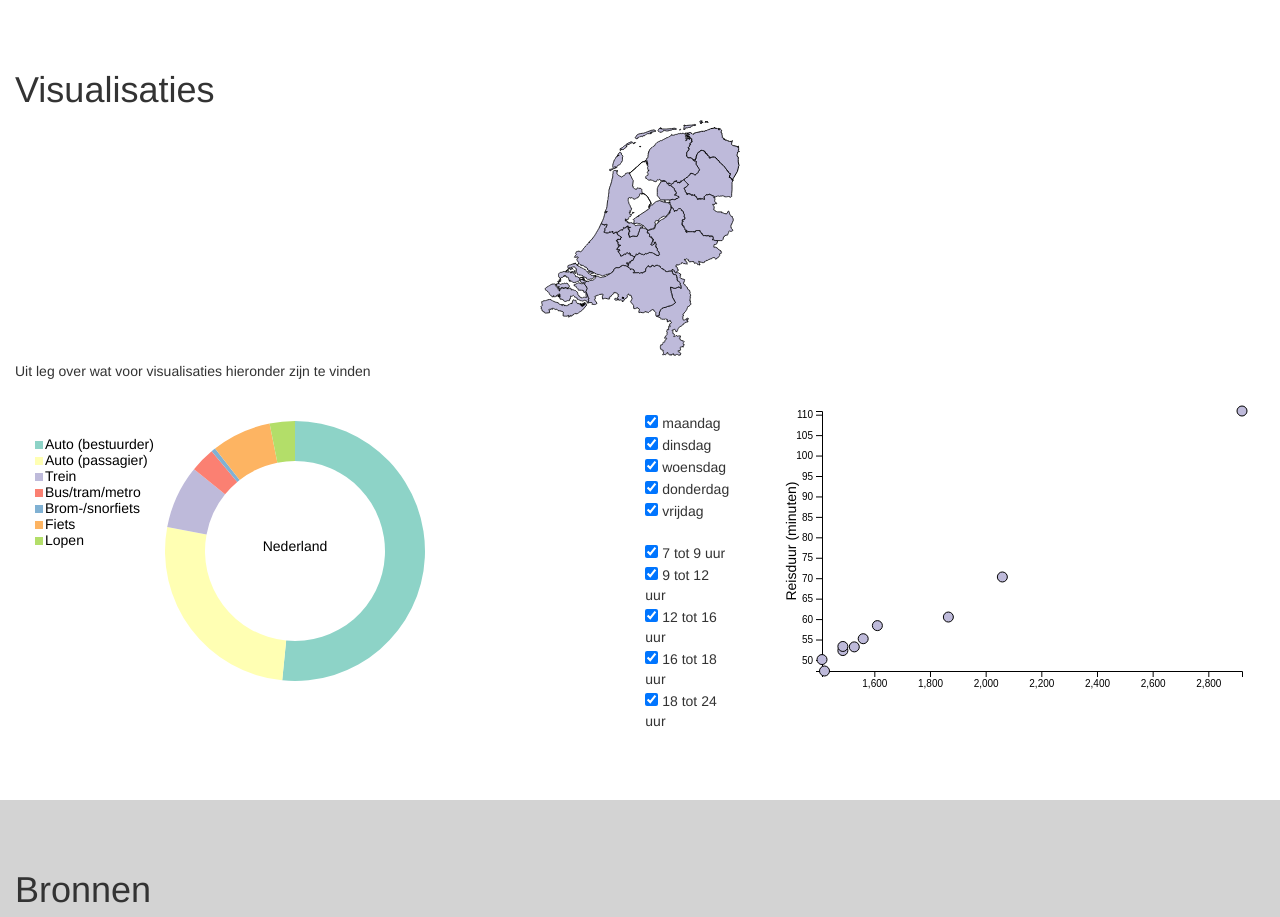
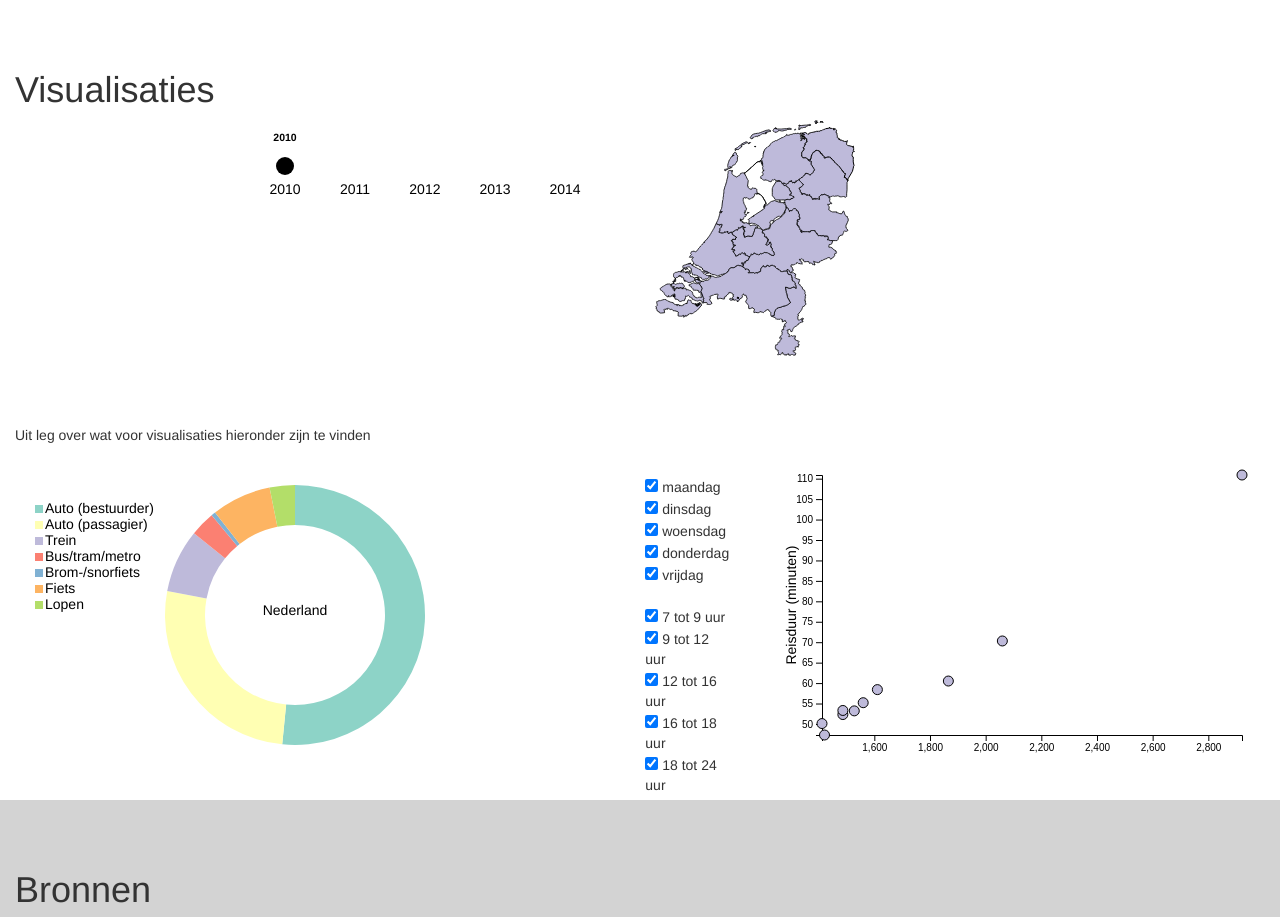
Before and after one commit to LinseyUvA/Programmeerproject, a plain HTML site: page vervoer/index.html in a window 1280 px wide. Shown: the part 800-1717 px from the top of the page. Drawn offline with nearby package versions, Linux system fonts and the light colour scheme.

Commit message:
update donderdag

```diff
--- a/vervoer/index.html
+++ b/vervoer/index.html
@@ -56,7 +56,10 @@ Dit html bestand...
       <div id="section2" class="container-fluid">
         <h1>Visualisaties</h1>
         <div id="container">
-          <div align = "center" id="kaartContainer"></div>
+          <div class="row">
+            <div class="col-sm-6" align = "right" id="sliderContainer"></div>
+            <div class="col-sm-6" id="kaartContainer"></div>
+          </div>
           <p>Uit leg over wat voor visualisaties hieronder zijn te vinden</p>
           <div class="row">
             <div class="col-sm-5" id="ringdiagramContainer"></div>
--- a/vervoer/kaart.js
+++ b/vervoer/kaart.js
@@ -34,5 +34,74 @@ function kaart(reizigerskilometers, vervoerswijze) {
                 d3.selectAll(".tooltipje3").remove()
                 updateRingdiagram(reizigerskilometers, vervoerswijze, d.Provincie);
                 update(vervoerswijze, d.Provincie, "Totaal");})
+}
 
+function slider() {
+  // marges vast leggen
+  var marge = {boven: 50, beneden: 20, rechts: 60, links: 160};
+  var grafiekHoogte = hoogte - marge.boven - marge.beneden;
+  var grafiekBreedte = breedte - marge.rechts - marge.links;
+
+  var svg = d3.select("#sliderContainer")
+    .append("svg")
+    .attr("width", grafiekBreedte + marge.links + marge.rechts)
+    .attr("height", grafiekHoogte + marge.boven + marge.beneden);
+
+  var formatDateIntoYear = d3.timeFormat("%Y")
+
+  var startDatum = new Date("2010");
+  var eindDatum = new Date("2014");
+
+  var moving = false;
+  var currentValue = 0;
+  var targetValue = grafiekBreedte;
+
+  var playButton = d3.select("#play-button");
+
+  var x = d3.scaleTime()
+      .domain([startDatum, eindDatum])
+      .range([0, targetValue])
+      .clamp(true);
+
+  var slider = svg.append("g")
+      .attr("class", "slider")
+      .attr("transform", "translate(" + marge.links + "," + grafiekHoogte/5 + ")");
+
+  slider.append("line")
+      .attr("class", "track")
+      .attr("x1", x.range()[0])
+      .attr("x2", x.range()[1])
+      .select(function() { return this.parentNode.appendChild(this.cloneNode(true)); })
+      .attr("class", "track-inset")
+      .select(function() { return this.parentNode.appendChild(this.cloneNode(true)); })
+      .attr("class", "track-overlay")
+      .call(d3.drag()
+          .on("start.interrupt", function() { slider.interrupt(); })
+          .on("start drag", function() {
+            currentValue = d3.event.x;
+            update(x.invert(currentValue));
+          })
+      );
+
+  slider.insert("g", ".track-overlay")
+      .attr("class", "ticks")
+      .attr("transform", "translate(0," + 18 + ")")
+      .selectAll("text")
+      .data(x.ticks(4))
+      .enter()
+      .append("text")
+      .attr("x", x)
+      .attr("y", 10)
+      .attr("text-anchor", "middle")
+      .text(function(d) { return formatDateIntoYear(d); });
+
+  var handle = slider.insert("circle", ".track-overlay")
+      .attr("class", "handle")
+      .attr("r", 9);
+
+  var label = slider.append("text")
+      .attr("class", "label")
+      .attr("text-anchor", "middle")
+      .text(formatDateIntoYear(startDatum))
+      .attr("transform", "translate(0," + (-25) + ")")
 }
--- a/vervoer/vervoer.js
+++ b/vervoer/vervoer.js
@@ -25,6 +25,7 @@ window.onload = function() {
     var reizigerskilometers = response["0"]["data"];
     var vervoerswijze = response["1"]["data"];
     document.getElementById("kaartContainer").appendChild(response[2].documentElement);
+    slider();
     kaart(reizigerskilometers, vervoerswijze);
     ringdiagram(reizigerskilometers, vervoerswijze, "Nederland");
     scatterplot(vervoerswijze, "Nederland", "Totaal");
```
Also changed, not shown: doc/slider.PNG (added).
